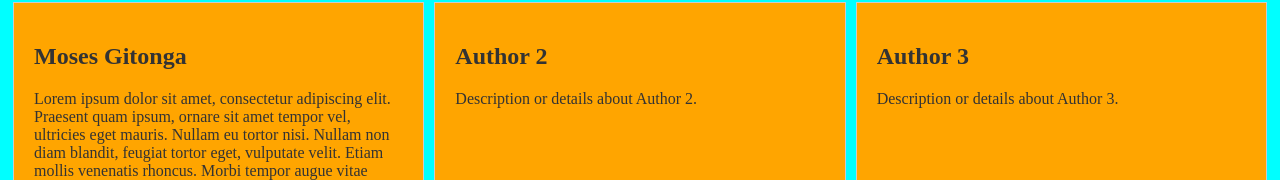
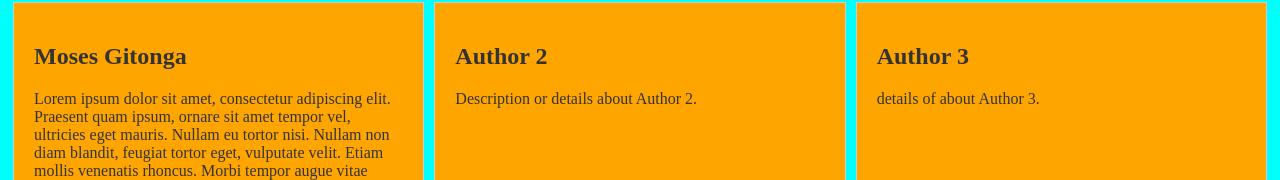
Before and after one commit to mosesgitonga/ks_land, a plain HTML site: page index.html in a window 1280 px wide. Shown: the part 318-498 px from the top of the page. Drawn offline with Linux system fonts and the light colour scheme.

Commit message:
renamed html file

```diff
--- a/landing.html
+++ b/index.html
@@ -33,7 +33,7 @@
         </div>
         <div class="author">
           <h2>Author 3</h2>
-          <p>Description or details about Author 3.</p>
+          <p> details of about Author 3.</p>
         </div>
       </div>
 
```
